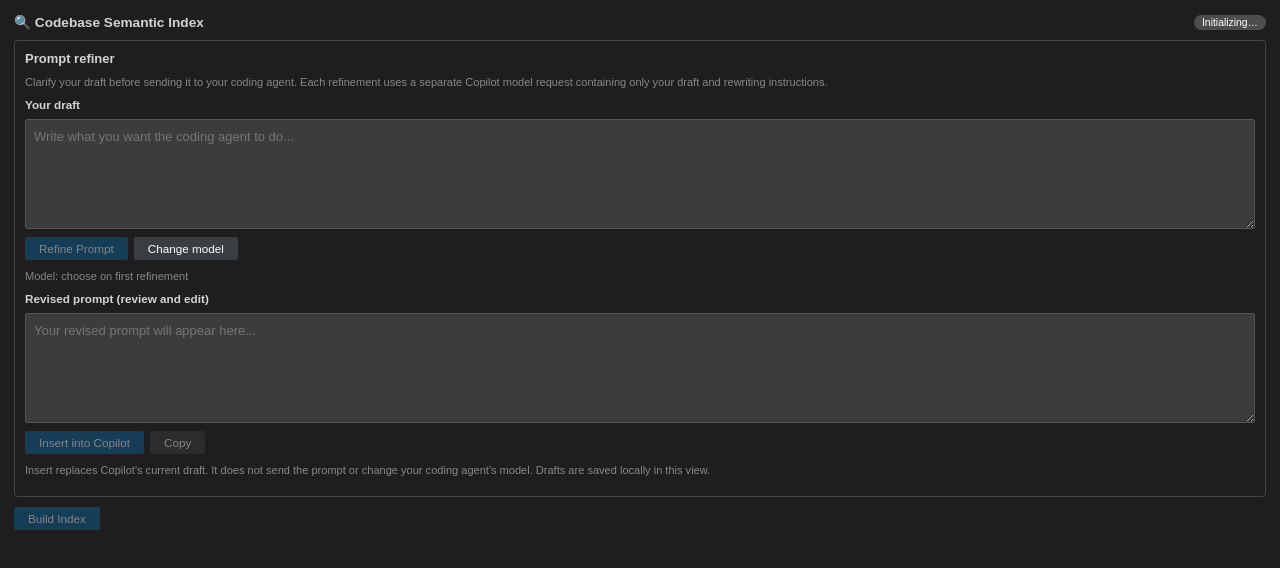
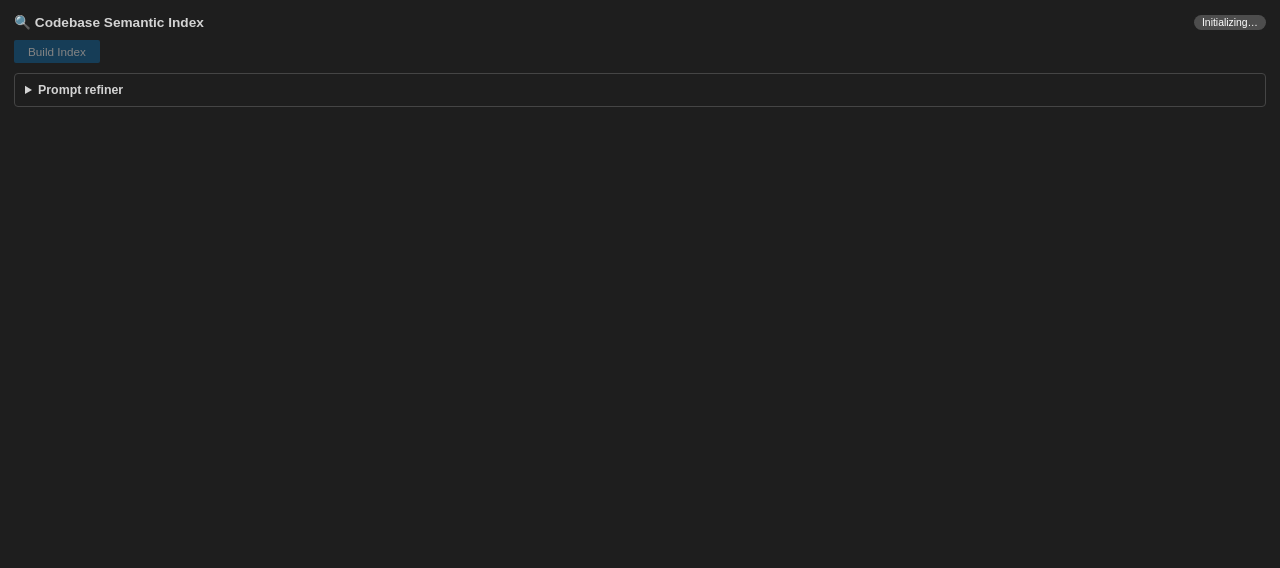
Before and after one commit to TreborNamor/codebase-semantic-index, a website: page src/webview/panel.html in a window 1280 px wide. Drawn offline with Linux system fonts and the light colour scheme.

Commit message:
Move prompt refiner into collapsed panel section

```diff
--- a/src/webview/panel.html
+++ b/src/webview/panel.html
@@ -75,8 +75,10 @@ button:not(:disabled):hover{background:var(--vscode-button-hoverBackground,#1177
 	color:var(--vscode-editor-foreground,#d4d4d4);opacity:.8
 }
 .no-results{color:var(--vscode-descriptionForeground,#888);font-size:.9em;padding:8px 0}
-#prompt-refiner{border:1px solid var(--vscode-panel-border,#454545);border-radius:4px;padding:10px;display:flex;flex-direction:column;gap:8px}
-#prompt-refiner h3{font-size:1em}
+#prompt-refiner{border:1px solid var(--vscode-panel-border,#454545);border-radius:4px}
+#prompt-refiner>summary{cursor:pointer;padding:9px 10px;font-size:.95em;font-weight:600;list-style-position:inside}
+#prompt-refiner>summary:focus-visible{outline:1px solid var(--vscode-focusBorder,#007fd4);outline-offset:-2px}
+.refiner-content{display:flex;flex-direction:column;gap:8px;padding:0 10px 10px}
 #prompt-refiner label{font-size:.9em;font-weight:600}
 #prompt-refiner textarea{width:100%;min-height:110px;resize:vertical;padding:8px;font:inherit;line-height:1.45;background:var(--vscode-input-background,#3c3c3c);color:var(--vscode-input-foreground,#d4d4d4);border:1px solid var(--vscode-input-border,#555);border-radius:2px}
 #prompt-refiner textarea:focus{outline:1px solid var(--vscode-focusBorder,#007fd4)}
@@ -92,27 +94,6 @@ button:not(:disabled):hover{background:var(--vscode-button-hoverBackground,#1177
 	<h2>&#x1F50D; Codebase Semantic Index</h2>
 	<span id="badge" class="badge">Initializing&#x2026;</span>
 </header>
-
-<section id="prompt-refiner" aria-labelledby="refiner-title">
-	<h3 id="refiner-title">Prompt refiner</h3>
-	<p class="refiner-note">Clarify your draft before sending it to your coding agent. Each refinement uses a separate Copilot model request containing only your draft and rewriting instructions.</p>
-	<label for="prompt-draft">Your draft</label>
-	<textarea id="prompt-draft" maxlength="12000" placeholder="Write what you want the coding agent to do..."></textarea>
-	<div class="refiner-actions">
-		<button id="btn-refine" disabled>Refine Prompt</button>
-		<button id="btn-cancel-refine" class="secondary" hidden>Cancel</button>
-		<button id="btn-refiner-model" class="secondary">Change model</button>
-	</div>
-	<p id="refiner-model" class="refiner-note">Model: choose on first refinement</p>
-	<label for="prompt-refined">Revised prompt (review and edit)</label>
-	<textarea id="prompt-refined" maxlength="16000" placeholder="Your revised prompt will appear here..."></textarea>
-	<div class="refiner-actions">
-		<button id="btn-insert-prompt" disabled title="Replace Copilot's current input with this prompt without submitting it">Insert into Copilot</button>
-		<button id="btn-copy-prompt" class="secondary" disabled>Copy</button>
-	</div>
-	<p class="refiner-note">Insert replaces Copilot's current draft. It does not send the prompt or change your coding agent's model. Drafts are saved locally in this view.</p>
-	<p id="refiner-status" class="refiner-note" role="status" aria-live="polite"></p>
-</section>
 
 <div id="actions">
 	<button id="btn-build" disabled>Build Index</button>
@@ -137,6 +118,29 @@ button:not(:disabled):hover{background:var(--vscode-button-hoverBackground,#1177
 	</div>
 	<div id="results"></div>
 </div>
+
+<details id="prompt-refiner" aria-labelledby="refiner-title">
+	<summary id="refiner-title">Prompt refiner</summary>
+	<div class="refiner-content">
+		<p class="refiner-note">Clarify your draft before sending it to your coding agent. Each refinement uses a separate Copilot model request containing only your draft and rewriting instructions.</p>
+		<label for="prompt-draft">Your draft</label>
+		<textarea id="prompt-draft" maxlength="12000" placeholder="Write what you want the coding agent to do..."></textarea>
+		<div class="refiner-actions">
+			<button id="btn-refine" disabled>Refine Prompt</button>
+			<button id="btn-cancel-refine" class="secondary" hidden>Cancel</button>
+			<button id="btn-refiner-model" class="secondary">Change model</button>
+		</div>
+		<p id="refiner-model" class="refiner-note">Model: choose on first refinement</p>
+		<label for="prompt-refined">Revised prompt (review and edit)</label>
+		<textarea id="prompt-refined" maxlength="16000" placeholder="Your revised prompt will appear here..."></textarea>
+		<div class="refiner-actions">
+			<button id="btn-insert-prompt" disabled title="Replace Copilot's current input with this prompt without submitting it">Insert into Copilot</button>
+			<button id="btn-copy-prompt" class="secondary" disabled>Copy</button>
+		</div>
+		<p class="refiner-note">Insert replaces Copilot's current draft. It does not send the prompt or change your coding agent's model. Drafts are saved locally in this view.</p>
+		<p id="refiner-status" class="refiner-note" role="status" aria-live="polite"></p>
+	</div>
+</details>
 
 <script type="module">
 const vscode = acquireVsCodeApi();
@@ -308,6 +312,7 @@ window.addEventListener('message', async e => {
 	const msg = e.data;
 	switch (msg.type) {
 		case 'focusPromptRefiner':
+			document.getElementById('prompt-refiner').open = true;
 			document.getElementById('prompt-refiner').scrollIntoView({ block: 'start' });
 			promptDraft.focus();
 			break;
```
